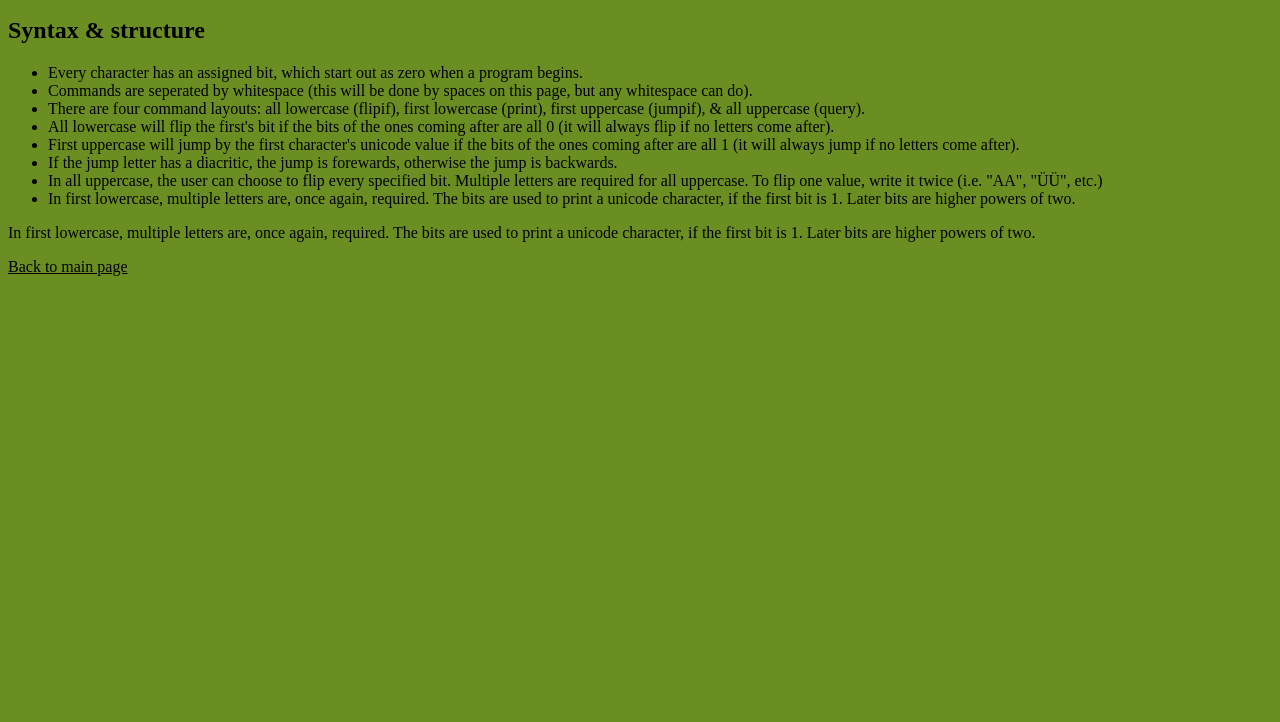
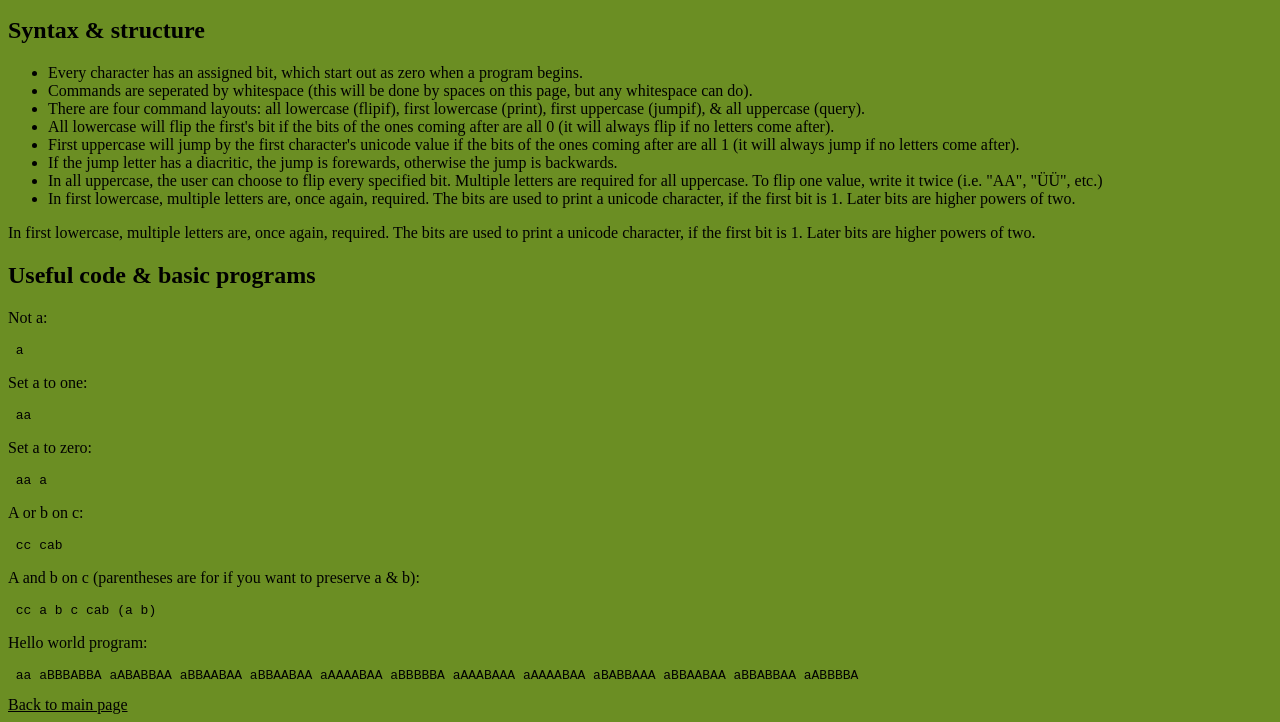
Before and after one commit to xCreeperBombx/xCreeperBombx.github.io, a plain HTML site: page Alphab.html in a window 1280 px wide. Shown: the part 87-809 px from the top of the page. Drawn offline with Linux system fonts and the light colour scheme.

Commit message:
Update Alphab.html

```diff
--- a/Alphab.html
+++ b/Alphab.html
@@ -23,6 +23,20 @@
             <li>In first lowercase, multiple letters are, once again, required. The bits are used to print a unicode character, if the first bit is 1. Later bits are higher powers of two.</li>
         </ul>
         <p>In first lowercase, multiple letters are, once again, required. The bits are used to print a unicode character, if the first bit is 1. Later bits are higher powers of two.</p>
+
+        <h2>Useful code & basic programs</h2>
+        <p>Not a:</p>
+        <pre> a</pre>
+        <p>Set a to one:</p>
+        <pre> aa</pre>
+        <p>Set a to zero:</p>
+        <pre> aa a</pre>
+        <p>A or b on c:</p>
+        <pre> cc cab</pre>
+        <p>A and b on c (parentheses are for if you want to preserve a & b):</p>
+        <pre> cc a b c cab (a b)</pre>
+        <p>Hello world program:</p>
+        <pre> aa aBBBABBA aABABBAA aBBAABAA aBBAABAA aAAAABAA aBBBBBA aAAABAAA aAAAABAA aBABBAAA aBBAABAA aBBABBAA aABBBBA</pre>
         <footer><a href="/index.html">Back to main page</a></footer>
     </body>
 </html>
```
Lines whose indentation alone changed are shown as unchanged.
